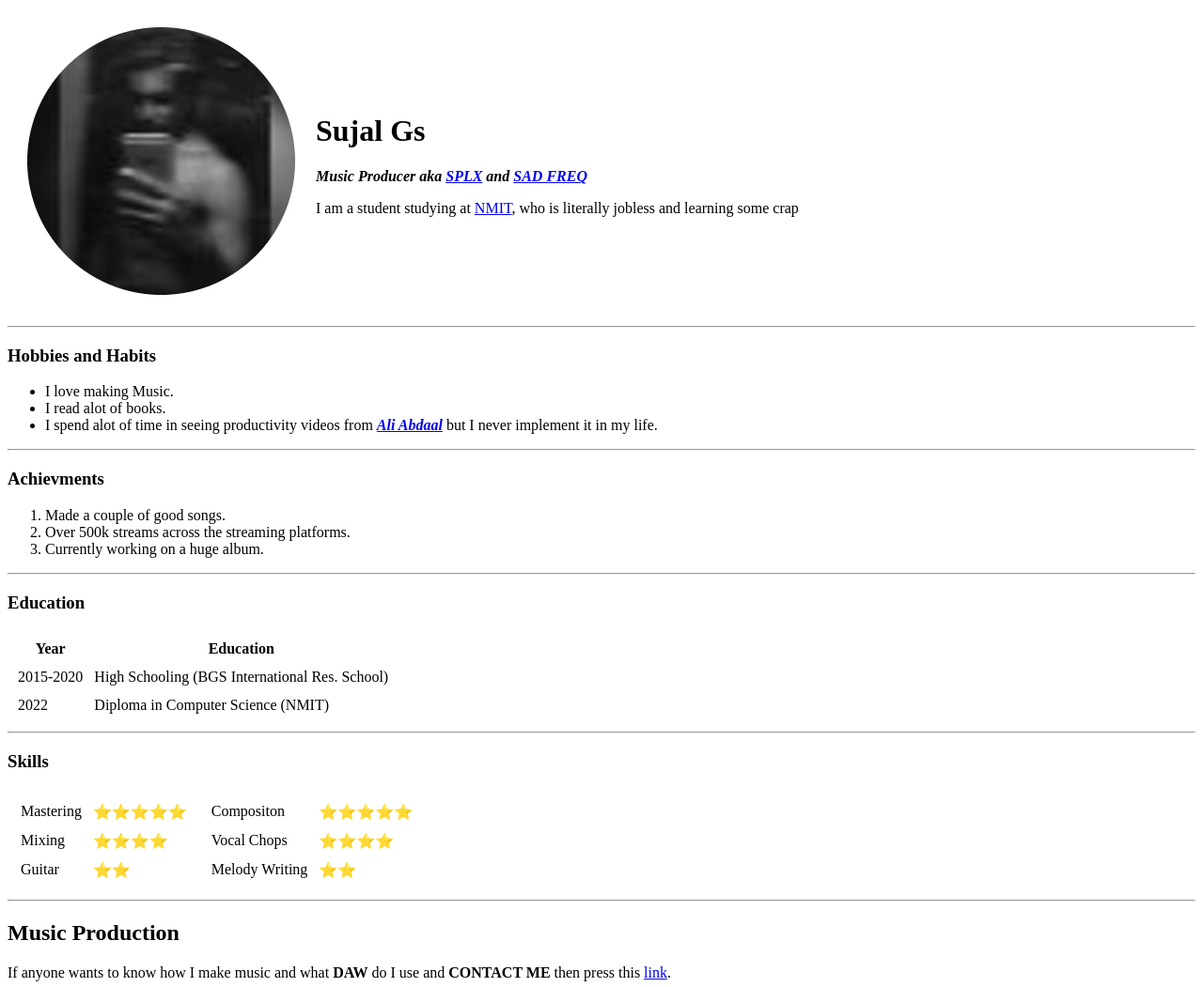
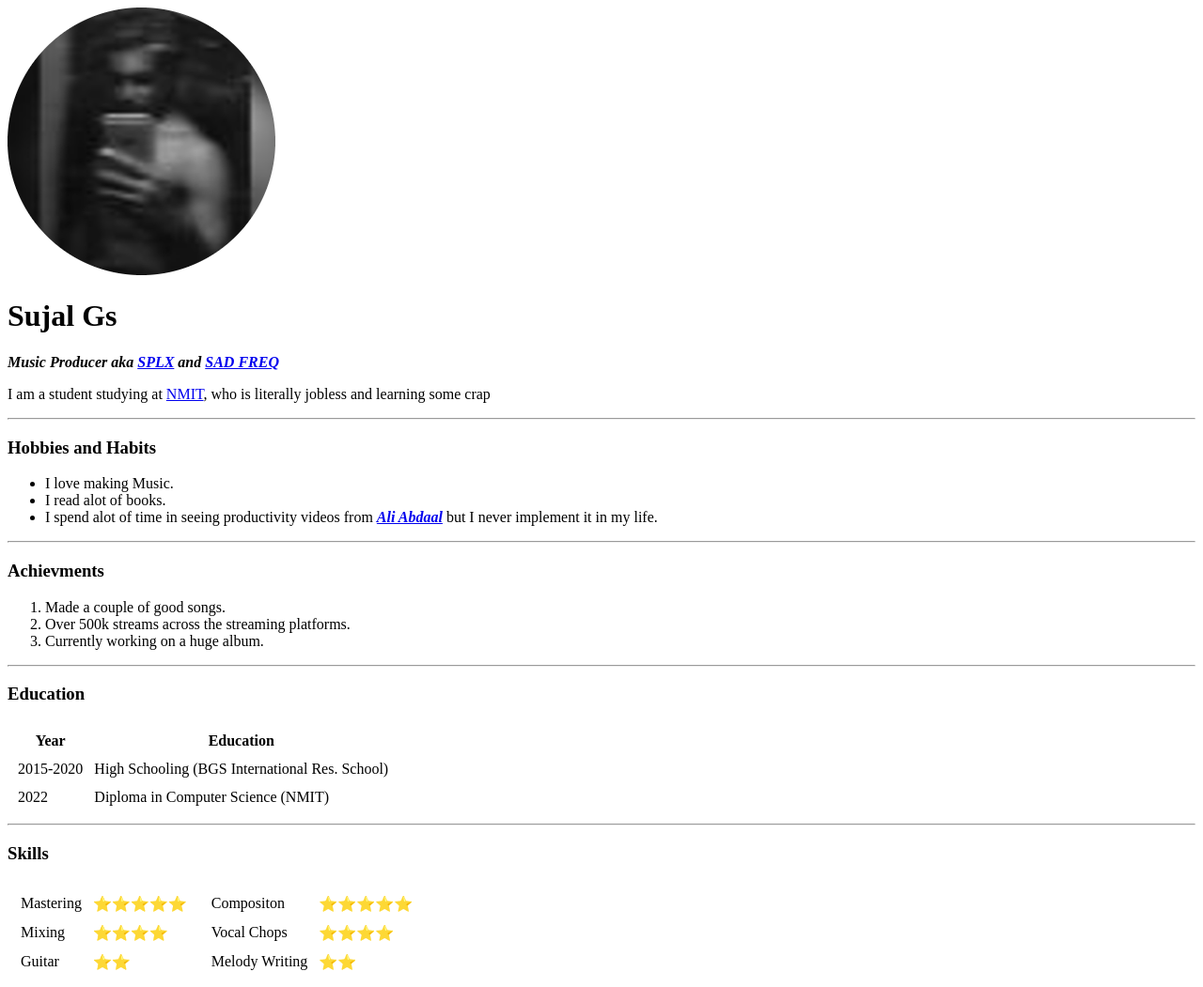
Before and after one commit to sadfreq/cv, a plain HTML site: page index.html in a window 1280 px wide. Shown: the top 1051 px of the page at 94% size. Drawn offline with Linux system fonts and the light colour scheme.

Commit message:
Add files via upload

```diff
--- a/index.html
+++ b/index.html
@@ -7,17 +7,13 @@
     <title>Sujal's Personal Site</title>
 </head>
 <body>
-    <table cellspacing="20">
-        <tr>
-            <td><img src="Screenshot 2022-10-02 145117-modified (1).png" alt="Sujal profile picture"></td>
-            <td><h1>Sujal Gs</h1>
-                <p><em><strong>Music Producer aka <a href="https://open.spotify.com/artist/7tr8GbWkpXoGybHnO19cGO">SPLX</a> and <a href="https://open.spotify.com/artist/04k3tzxynj9LKyfbVzjQB1">SAD FREQ</a></strong></em></p>
-                <p>I am a student studying at <a href="https://www.nmit.ac.in/">NMIT</a>, who is literally jobless and learning some crap</p></td>
-        </tr>
-    </table>
 
 
-    <hr>
+    <img src="Screenshot 2022-10-02 145117-modified (1).png" alt="Sujal profile picture"></td>
+    <h1>Sujal Gs</h1>
+    <p><em><strong>Music Producer aka <a href="https://open.spotify.com/artist/7tr8GbWkpXoGybHnO19cGO">SPLX</a> and <a href="https://open.spotify.com/artist/04k3tzxynj9LKyfbVzjQB1">SAD FREQ</a></strong></em></p>
+    <p>I am a student studying at <a href="https://www.nmit.ac.in/">NMIT</a>, who is literally jobless and learning some crap</p></td>
+     <hr>
     <h3>Hobbies and Habits</h3>
     <ul>
         <li>I love making Music.</li>
```
